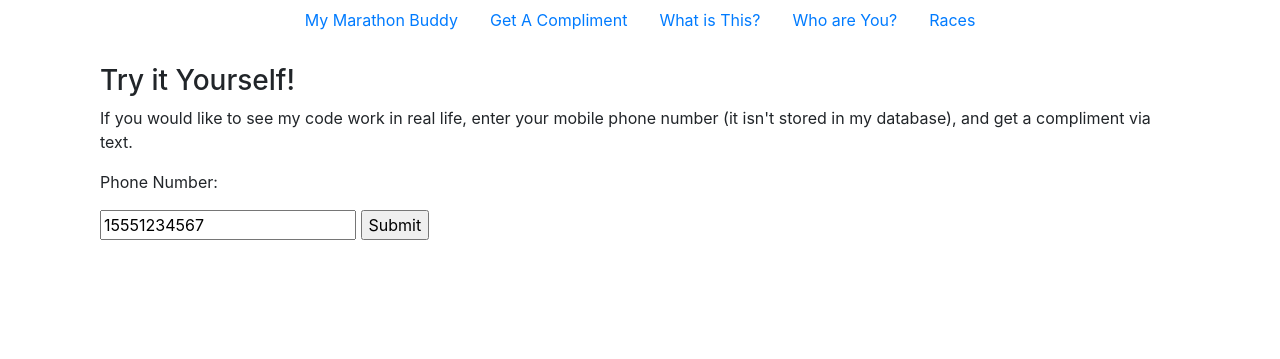
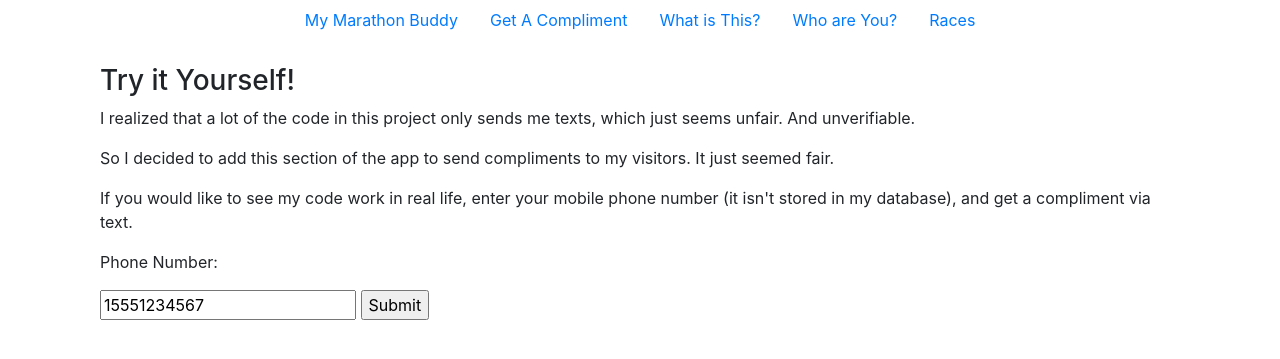
Before and after one commit to hayleycd/marathonbuddy, a Django app: template marathonbuddy/coaching/templates/coaching/try_a_text.html in a window 1280 px wide. Shown: the top 359 px of the page. Run offline with Django 3.2, Linux system fonts and the light colour scheme; the template is opened without the code that fills it, so the values that code supplies are empty; parts of the project's set-up code (start-up, migrations or seed data) failed here and were passed over; some libraries are stand-ins or nearby versions.

Commit message:
explanation

```diff
--- a/marathonbuddy/coaching/templates/coaching/try_a_text.html
+++ b/marathonbuddy/coaching/templates/coaching/try_a_text.html
@@ -1,6 +1,8 @@
 {% extends 'coaching/frame.html' %}
 	{% block content %}
 	<h3>Try it Yourself!</h3>
+	<p>I realized that a lot of the code in this project only sends me texts, which just seems unfair. And unverifiable.</p>
+	<p>So I decided to add this section of the app to send compliments to my visitors. It just seemed fair.</p>
 	<p>If you would like to see my code work in real life, enter your mobile phone number (it isn't stored in my database), and get a compliment via text.</p>
 	<form action="/send_text">
 		<p>Phone Number:</p>
```
